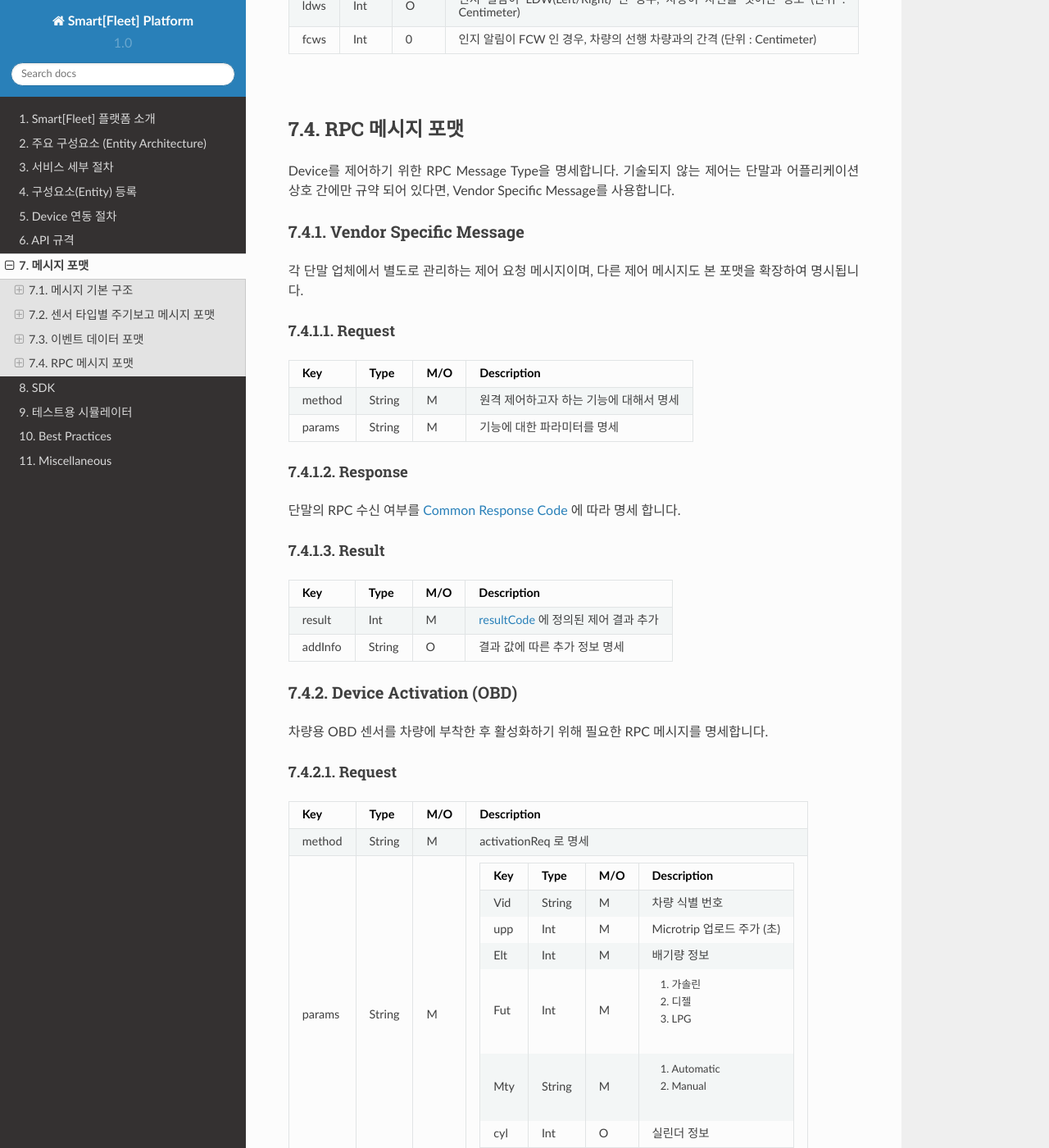
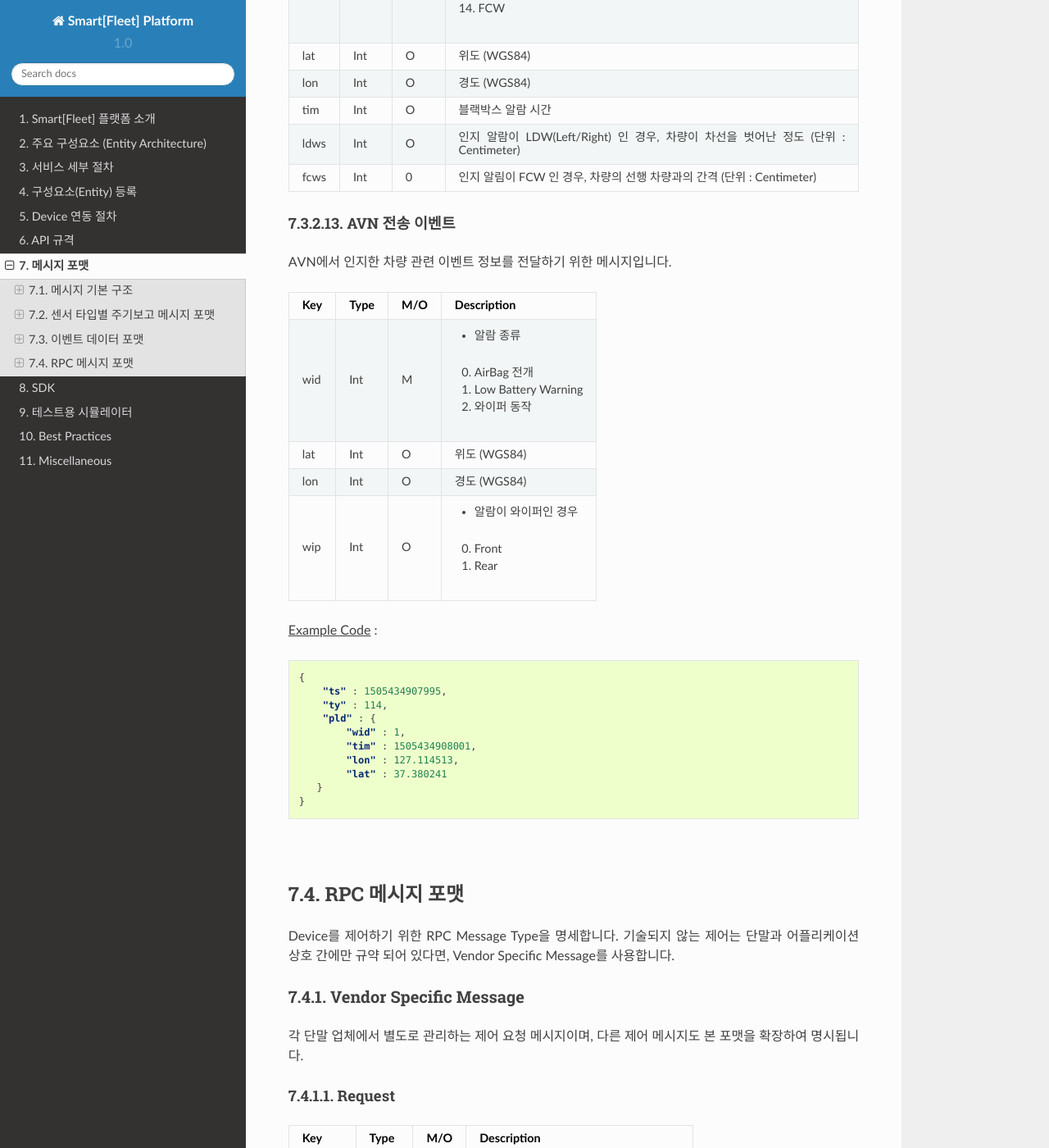
Before and after one commit to skt-smartfleet/web_document, a Sphinx documentation site: the page built from source/message.rst, in a window 1280 px wide and 1400 px high, scrolled down 28281 px. Shown: the whole window at 82% size. Built offline with Sphinx 7.4.7 and the Read the Docs theme 2.0.0, drawn with Linux system fonts in a browser that asks for light colours; some of the changed text lies outside the part shown.

Commit message:
add avn event message

```diff
--- a/source/message.rst
+++ b/source/message.rst
@@ -107,6 +107,7 @@ ty         설명
 111        BlackBox 이미지 업로드 리포트 메시지
 112        BlackBox 센서 인식 이벤트 메시지
 113        차량 내 온도 센서의 이벤트 메시지
+114        AVN 전송 이벤트
 =========  ==================================
 
 
@@ -989,10 +990,15 @@ clt       Int      M         단말기 기준 수집 시간
 lat       Int      M         위도 (WGS84)
 lon       Int      M         경도 (WGS84)
 sp        Int      O         차량속도 (km/h)
-bsg       Int      O         0 : brake off, 1 : brake on
+bsg       Int      O         - 브레이크 상태
+                             0 : brake off
+                             1 : brake on
 sas       Int      O         핸들각도 (0~360)
-gr        Int      O         기어 ( 0 : Neutral, 1, 2, 3, 4, ...)
-rgr       Int      O         후진 ( 0 : Rear Gear off, 1 : Rear Gear on )
+gr        Int      O         - 기어
+                             0 : Neutral, 1, 2, 3, 4, ...
+rgr       Int      O         - 후진
+                             0 : Rear Gear off
+                             1 : Rear Gear on
 tmp       Int      O         외기 온도
 ========  =======  ========  ======================================================================
 
@@ -1495,6 +1501,43 @@ fcws      Int      0         인지 알림이 FCW 인 경우,
 ========  =======  ========  ========================================================
 
 
+AVN 전송 이벤트
+^^^^^^^^^^^^^^^^^^^^^^^^^
+
+AVN에서 인지한 차량 관련 이벤트 정보를 전달하기 위한 메시지입니다.
+
+.. rst-class:: table-width-fix
+.. rst-class:: text-align-justify
+
+========  =======  ========  ========================================================
+Key       Type     M/O       Description
+========  =======  ========  ========================================================
+wid       Int      M         - 알람 종류
+                             0. AirBag 전개
+                             1. Low Battery Warning
+                             2. 와이퍼 동작
+lat       Int      O         위도 (WGS84)
+lon       Int      O         경도 (WGS84)
+wip       Int      O         - 알람이 와이퍼인 경우
+                             0. Front
+                             1. Rear
+========  =======  ========  ========================================================
+
+:underline:`Example Code` :
+
+.. code-block:: json
+
+    {
+        "ts" : 1505434907995,
+        "ty" : 114,
+        "pld" : {
+            "wid" : 1,
+            "tim" : 1505434908001,
+            "lon" : 127.114513,
+            "lat" : 37.380241
+       }
+    }
+
 |br|
 
 .. _rpc-message-format:
```
